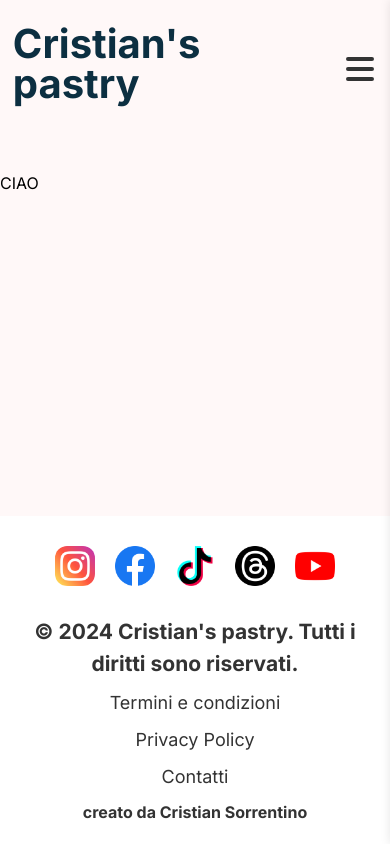
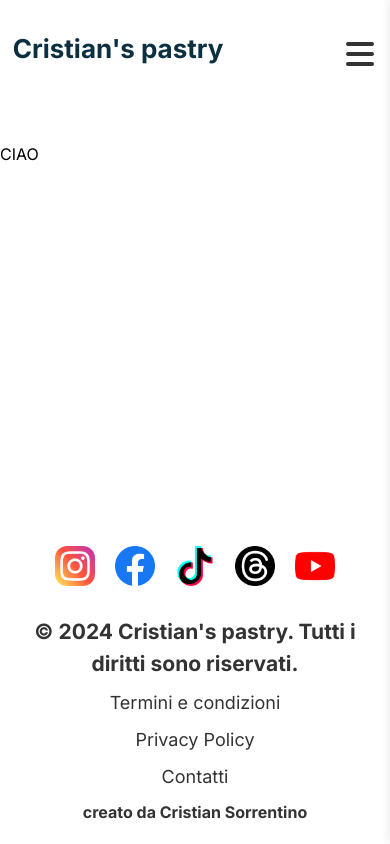
Before and after one commit to Cristianspastry/cristianspastry_blog, a Next.js app: page / in a window 390 px wide. Built offline with nearby package versions, Linux system fonts and the light colour scheme; no server answers.

Commit message:
responsive design

```diff
--- a/src/app/globals.css
+++ b/src/app/globals.css
@@ -4,7 +4,7 @@
 
 /* Variabili */
 :root {
-  --bg : rgb(255, 248, 248);
+  --bg : rgb(255, 255, 255);
   --colorLogo : ;
   --textColor : rgb(0,0,0);
 }
--- a/src/app/layout.tsx
+++ b/src/app/layout.tsx
@@ -3,12 +3,48 @@ import { Inter } from "next/font/google";
 import "./globals.css";
 import NavBar from "@/components/layout/navbar/navBar";
 import Footer from "@/components/layout/footer/footer";
+import siteMetadata from "@/constant/meta";
 
 const inter = Inter({ subsets: ["latin"] });
 
 export const metadata: Metadata = {
-  title: "Create Next App",
-  description: "Generated by create next app",
+  metadataBase: new URL(siteMetadata.siteUrl),
+  title: {
+    default: siteMetadata.title,
+    template: `%s | ${siteMetadata.title}`,
+  },
+  description: siteMetadata.description,
+  openGraph: {
+    title: siteMetadata.title,
+    description: siteMetadata.description,
+    url: './',
+    siteName: siteMetadata.title,
+    images: [siteMetadata.socialBanner],
+    locale: 'it_IT',
+    type: 'website',
+  },
+  alternates: {
+    canonical: './',
+    types: {
+      'application/rss+xml': `${siteMetadata.siteUrl}/feed.xml`,
+    },
+  },
+  robots: {
+    index: true,
+    follow: true,
+    googleBot: {
+      index: true,
+      follow: true,
+      'max-video-preview': -1,
+      'max-image-preview': 'large',
+      'max-snippet': -1,
+    },
+  },
+  twitter: {
+    title: siteMetadata.title,
+    card: 'summary_large_image',
+    images: [siteMetadata.socialBanner],
+  },
 };
 
 export default function RootLayout({
@@ -17,7 +53,7 @@ export default function RootLayout({
   children: React.ReactNode;
 }>) {
   return (
-    <html lang="it" suppressHydrationWarning>
+    <html lang={siteMetadata.language} suppressHydrationWarning>
       <body className={inter.className}>
         <NavBar/>
         {children}
--- a/src/components/layout/footer/footer.module.css
+++ b/src/components/layout/footer/footer.module.css
@@ -1,7 +1,6 @@
 /* styles.css */
 
 .footer {
-  background-color: white;
   color: #333;
   padding: 20px;
   text-align: center;
--- a/src/components/layout/footer/footer.tsx
+++ b/src/components/layout/footer/footer.tsx
@@ -13,6 +13,8 @@ import { footerIcons } from '@/constant/icons';
 import { footerLinks } from '@/constant/links';
 import Link from 'next/link';
 import { Url } from 'next/dist/shared/lib/router/router';
+import { getFullYear } from '@/constant/helps';
+import siteMetadata from '@/constant/meta';
 type Props = {}
 
 const Footer = (props: Props) => {
@@ -32,7 +34,7 @@ const Footer = (props: Props) => {
         <div className={styles.footerContent}>
 
           <div className={styles.copyright}>
-            &copy;{` ${new Date().getFullYear()} Cristian's pastry. Tutti i diritti sono riservati.`}
+            &copy;{` ${getFullYear()} ${siteMetadata.title}. Tutti i diritti sono riservati.`}
           </div>
 
           <div className={styles.footerLinks}>
@@ -42,7 +44,7 @@ const Footer = (props: Props) => {
           </div>
 
         </div>
-        <strong className={styles.createdBy}>creato da Cristian Sorrentino</strong>
+        <strong className={styles.createdBy}>creato da {siteMetadata.author}</strong>
       </footer>
     </>
   )
--- a/src/components/layout/navbar/logo.tsx
+++ b/src/components/layout/navbar/logo.tsx
@@ -1,4 +1,5 @@
 
+import siteMetadata from '@/constant/meta';
 import styles from './style/navbar.module.css';
 import Link from 'next/link';
 
@@ -8,7 +9,7 @@ const Logo = () => {
         <div className={styles.containerLogo}>
 
                  <Link href={"/"} className={styles.title}>
-                    {"Cristian's pastry"}
+                    {siteMetadata.title}
                  </Link>
 
                 </div>
--- a/src/components/layout/navbar/style/navbar.module.css
+++ b/src/components/layout/navbar/style/navbar.module.css
@@ -78,7 +78,19 @@
 
 @media screen  and (max-width: 375px) {
     .containerLogo>.title {
-        font-size: 35px;
+        font-size: 26px;
     }
 
 }
+/* 379 - 453 */
+
+@media screen  and (max-width: 453px) {
+    .containerLogo>.title {
+        font-size: 26px;
+        font-weight: bold;
+        margin-bottom: 1.2rem;
+        align-items: center;
+        margin-right: 20px;
+    }
+
+}
--- /dev/null
+++ b/src/constant/helps.ts
@@ -0,0 +1,7 @@
+
+
+
+export const getFullYear = () => {
+    const date = new Date();
+    return date.getFullYear();
+};
--- a/src/constant/icons.ts
+++ b/src/constant/icons.ts
@@ -6,6 +6,7 @@ import threadsIcon from '../../assets/img/threads.png';
 import youtubeIcon from '../../assets/img/youtube.png';
 
 import { StaticImageData } from 'next/image';
+import siteMetadata from './meta';
 
 interface IconProps {
     id: number
@@ -17,27 +18,27 @@ export const footerIcons: IconProps[] = [
 {
     id: 0,
     icon: instagramIcon,
-    href : "https://www.instagram.com/cristianspastry/"
+    href : siteMetadata.instagram
 },
 {
     id: 1,
     icon: facebookIcon,
-    href : "https://www.facebook.com/cristianspastry/"
+    href : siteMetadata.facebook
 },
 {
     id: 2,
     icon: tikTokIcon,
-    href : "https://www.tiktok.com/@cristianspastry"
+    href : siteMetadata.tikTok
 },
 {
     id: 3,
     icon: threadsIcon,
-    href : "https://www.threads.net/@cristianspastry?hl=it"
+    href : siteMetadata.threads
 },
 {
     id: 4,
     icon: youtubeIcon,
-    href : "https://www.youtube.com/channel/UCGqgjYkYEKkTH73_-RL59wA"
+    href : siteMetadata.youtube
 }
 ]
 
--- /dev/null
+++ b/src/constant/meta.ts
@@ -0,0 +1,94 @@
+
+const siteMetadata = {
+    title: "Cristian's pastry",
+    author: 'Cristian Sorrentino',
+    headerTitle: 'Cristian\'s pastry',
+    description: 'blog di pasticceria',
+    language: 'it-IT',
+    theme: 'system', // system, dark or light
+    siteUrl: 'https://cristianspastry-psi.vercel.app/',
+    siteRepo: 'https://github.com/Cristianspastry/cristianspastry',
+    siteLogo: '/static/images/logo.png',
+    socialBanner: '/static/images/twitter-card.png',
+    mastodon: 'https://mastodon.social/@mastodonuser',
+    email: 'cristianspastry@gmail.com',
+    facebook: 'https://www.facebook.com/cristianspastry/',
+    youtube: 'https://www.youtube.com/channel/UCGqgjYkYEKkTH73_-RL59wA',
+    threads: 'https://www.threads.net/@cristianspastry?hl=it',
+    instagram: 'https://www.instagram.com/cristianspastry/',
+    tikTok : 'https://www.tiktok.com/@cristianspastry',
+    locale: 'it-IT',
+    analytics: {
+      // If you want to use an analytics provider you have to add it to the
+      // content security policy in the `next.config.js` file.
+      // supports Plausible, Simple Analytics, Umami, Posthog or Google Analytics.
+      umamiAnalytics: {
+        // We use an env variable for this site to avoid other users cloning our analytics ID
+        umamiWebsiteId: process.env.NEXT_UMAMI_ID, // e.g. 123e4567-e89b-12d3-a456-426614174000
+        // You may also need to overwrite the script if you're storing data in the US - ex:
+        // src: 'https://us.umami.is/script.js'
+        // Remember to add 'us.umami.is' in `next.config.js` as a permitted domain for the CSP
+      },
+      // plausibleAnalytics: {
+      //   plausibleDataDomain: '', // e.g. tailwind-nextjs-starter-blog.vercel.app
+      // },
+      // simpleAnalytics: {},
+      // posthogAnalytics: {
+      //   posthogProjectApiKey: '', // e.g. 123e4567-e89b-12d3-a456-426614174000
+      // },
+      // googleAnalytics: {
+      //   googleAnalyticsId: '', // e.g. G-XXXXXXX
+      // },
+    },
+    newsletter: {
+      // supports mailchimp, buttondown, convertkit, klaviyo, revue, emailoctopus
+      // Please add your .env file and modify it according to your selection
+      provider: 'buttondown',
+    },
+    comments: {
+      // If you want to use an analytics provider you have to add it to the
+      // content security policy in the `next.config.js` file.
+      // Select a provider and use the environment variables associated to it
+      // https://vercel.com/docs/environment-variables
+      provider: 'giscus', // supported providers: giscus, utterances, disqus
+      giscusConfig: {
+        // Visit the link below, and follow the steps in the 'configuration' section
+        // https://giscus.app/
+        repo: process.env.NEXT_PUBLIC_GISCUS_REPO,
+        repositoryId: process.env.NEXT_PUBLIC_GISCUS_REPOSITORY_ID,
+        category: process.env.NEXT_PUBLIC_GISCUS_CATEGORY,
+        categoryId: process.env.NEXT_PUBLIC_GISCUS_CATEGORY_ID,
+        mapping: 'pathname', // supported options: pathname, url, title
+        reactions: '1', // Emoji reactions: 1 = enable / 0 = disable
+        // Send discussion metadata periodically to the parent window: 1 = enable / 0 = disable
+        metadata: '0',
+        // theme example: light, dark, dark_dimmed, dark_high_contrast
+        // transparent_dark, preferred_color_scheme, custom
+        theme: 'light',
+        // theme when dark mode
+        darkTheme: 'transparent_dark',
+        // If the theme option above is set to 'custom`
+        // please provide a link below to your custom theme css file.
+        // example: https://giscus.app/themes/custom_example.css
+        themeURL: '',
+        // This corresponds to the `data-lang="en"` in giscus's configurations
+        lang: 'en',
+      },
+    },
+    search: {
+      provider: 'kbar', // kbar or algolia
+      kbarConfig: {
+        searchDocumentsPath: 'search.json', // path to load documents to search
+      },
+      // provider: 'algolia',
+      // algoliaConfig: {
+      //   // The application ID provided by Algolia
+      //   appId: 'R2IYF7ETH7',
+      //   // Public API key: it is safe to commit it
+      //   apiKey: '599cec31baffa4868cae4e79f180729b',
+      //   indexName: 'docsearch',
+      // },
+    },
+  }
+
+export default siteMetadata;
```
